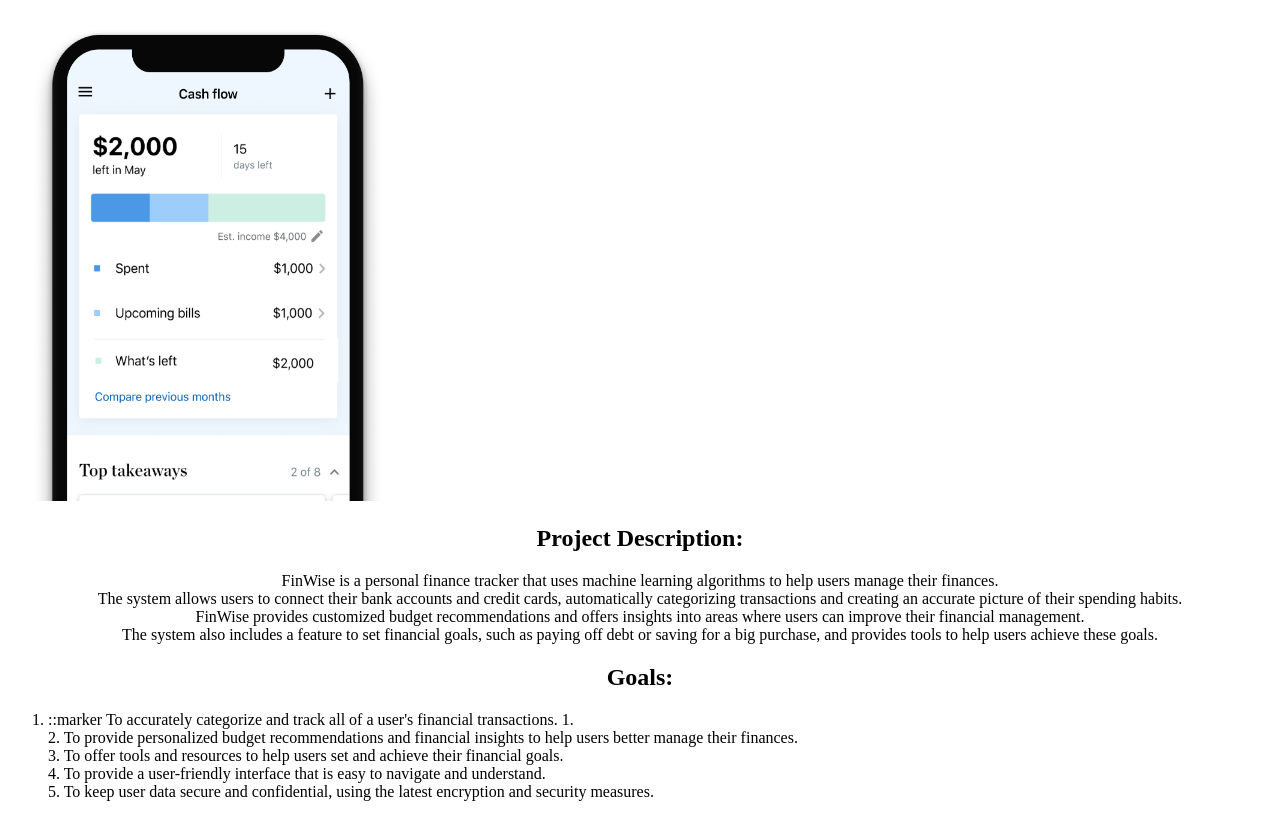
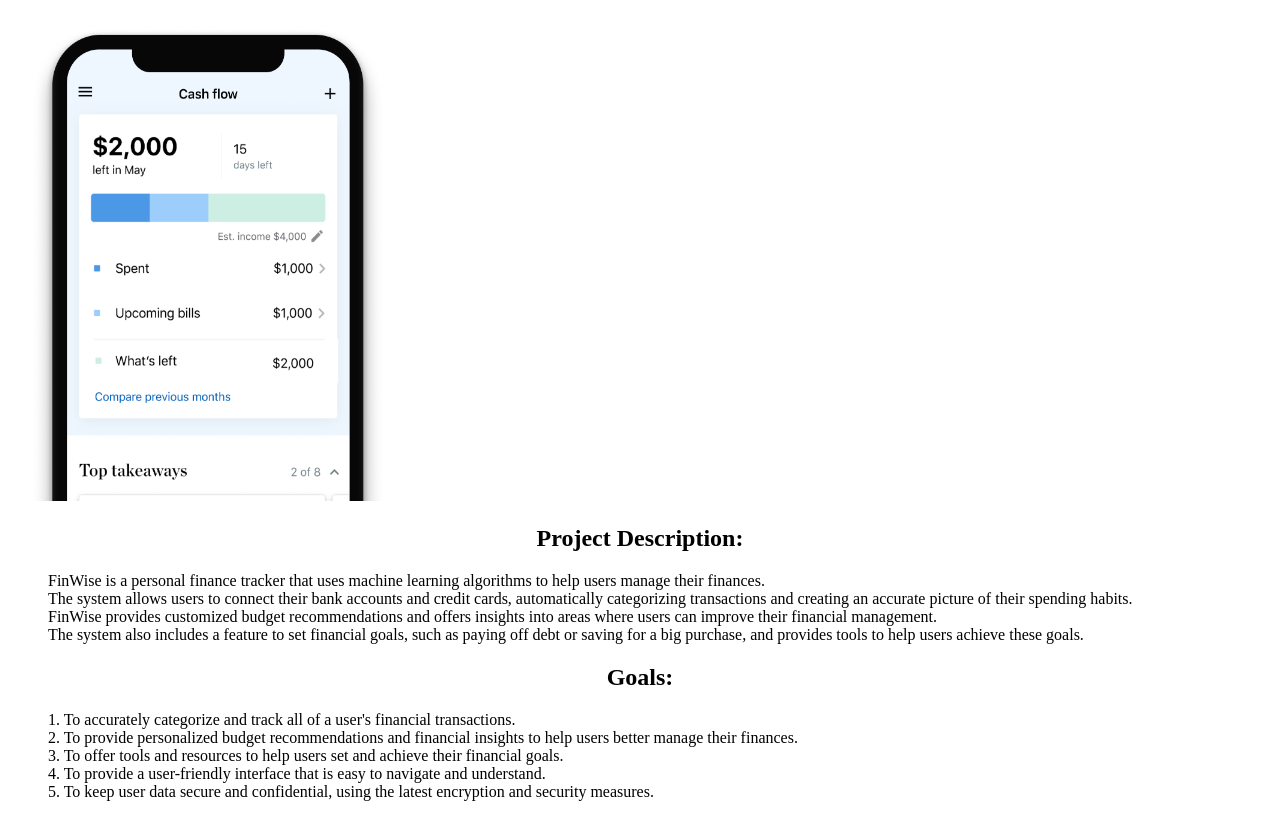
Before and after one commit to MaikaNNN/MaikaNNN.github.io, a plain HTML site: page index.html in a window 1280 px wide. Shown: the part 79-896 px from the top of the page. Drawn offline with Linux system fonts and the light colour scheme.

Commit message:
Update index.html

```diff
--- a/index.html
+++ b/index.html
@@ -3,14 +3,13 @@
     <style>
         h1 {text-align: center;}
         h2 {text-align: center;}
-        p {text-align: center;}
         div {text-align: center;}
      </style>
 <body>
 <h1>Project Name: FinWise<br></h1>
 <img src="finwise.png" width="400" height = "500" class="center">
 <h2>Project Description: </h2>
-<p>
+<ol>
     FinWise is a personal finance tracker that uses machine learning algorithms to help users manage their finances.
     <br>
     The system allows users to connect their bank accounts and credit cards, automatically categorizing transactions and creating an accurate picture of their spending habits.
@@ -19,14 +18,10 @@
     <br>
     The system also includes a feature to set financial goals, such as paying off debt or saving for a big purchase, and provides tools to help users achieve these goals.
     <br>
-</p>
+</ol>
 <h2>Goals: </h2>
 <ol>
-    <li>
-        ::marker
-        To accurately categorize and track all of a user's financial transactions.
-
-    1.
+    1. To accurately categorize and track all of a user's financial transactions.
     <br>
     2. To provide personalized budget recommendations and financial insights to help users better manage their finances.
     <br>
```
